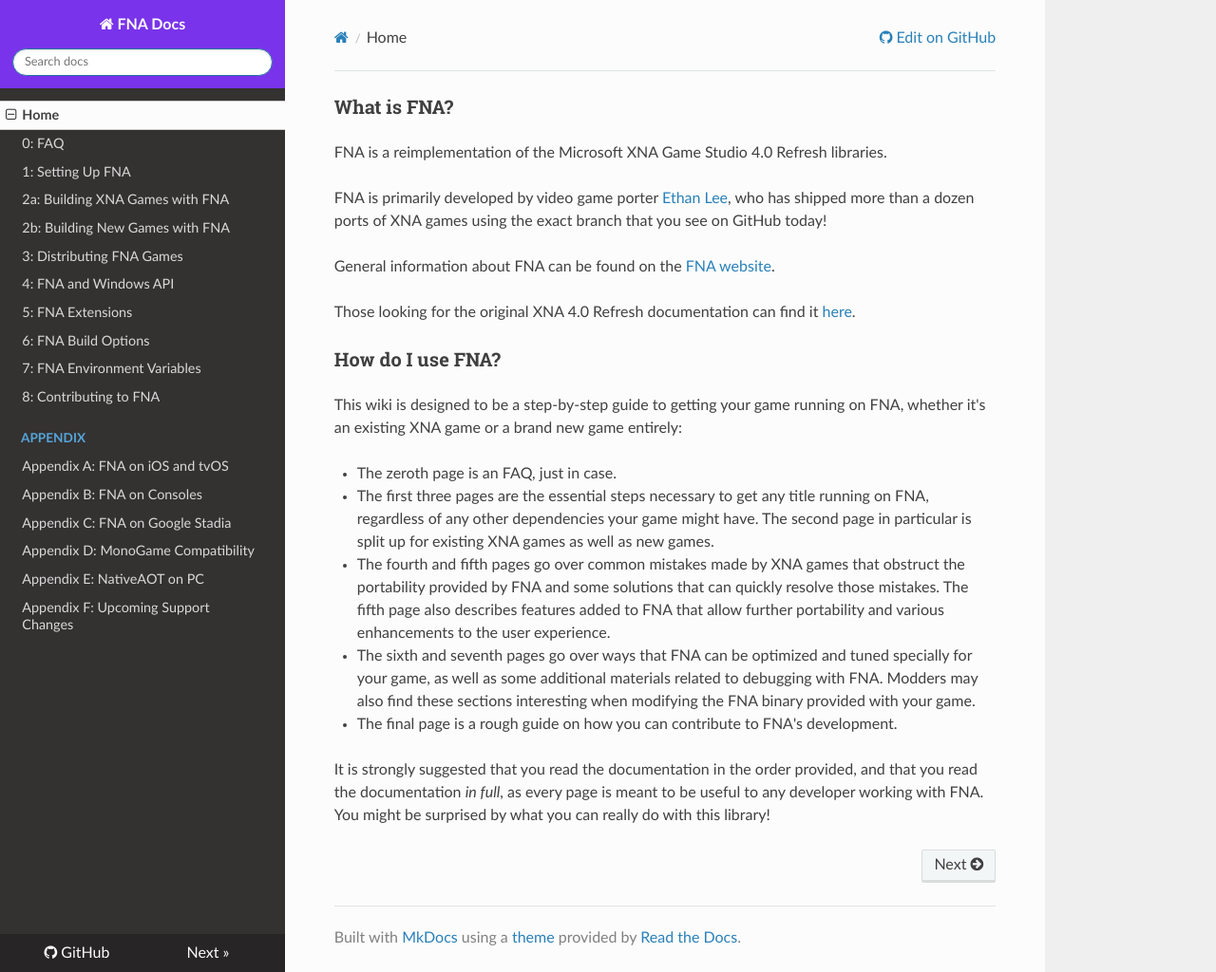
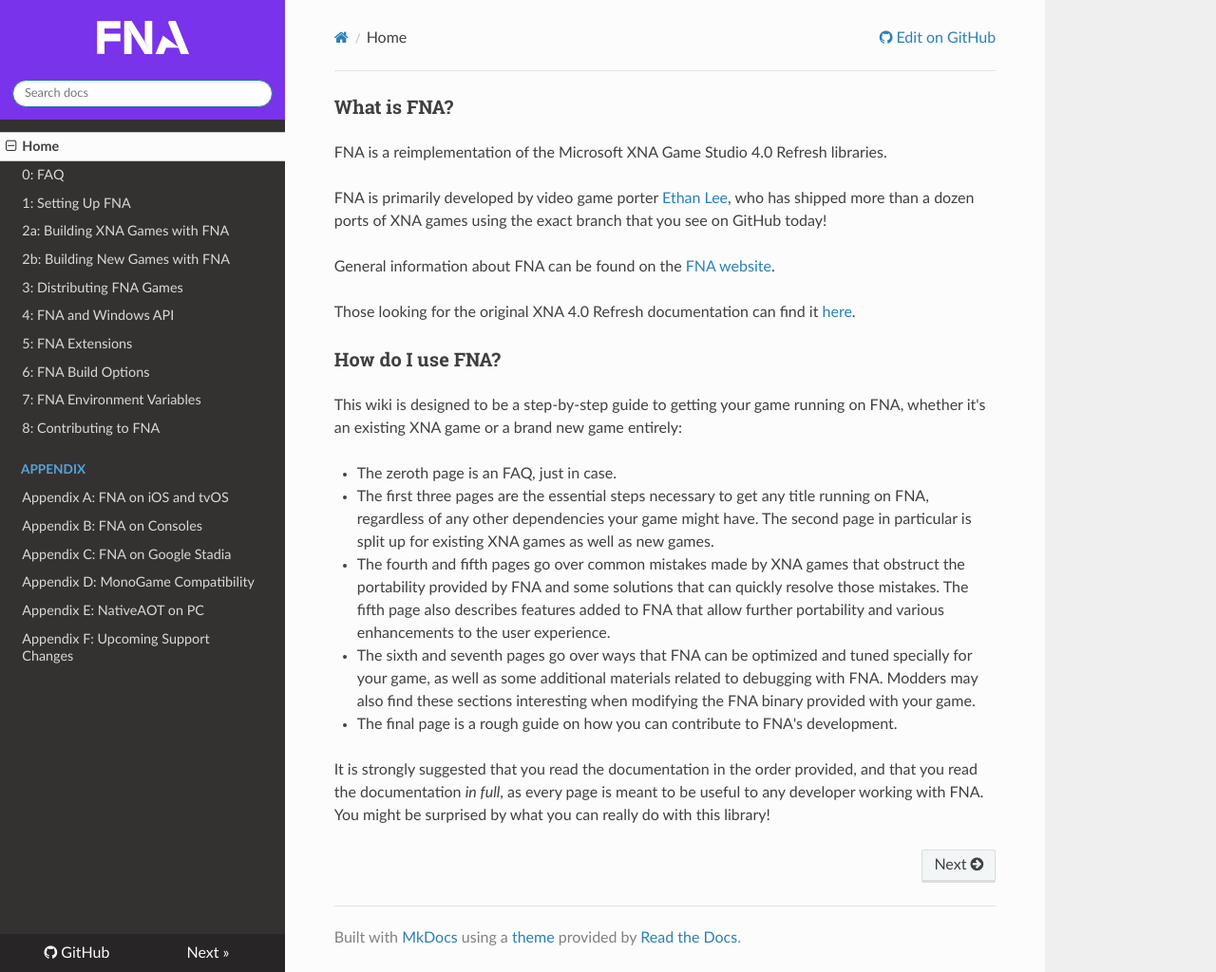
Before and after one commit to FNA-XNA/docs, an MkDocs documentation site: the page built from docs/index.md, in a window 1280 px wide and 1024 px high. Shown: the whole window at 95% size. Built offline with MkDocs 1.6.1, drawn with Linux system fonts in a browser that asks for light colours; nearby versions of some CDN libraries.

Commit message:
added logo to docs

```diff
--- a/mkdocs.yml
+++ b/mkdocs.yml
@@ -6,6 +6,7 @@
 
 theme:
   name: readthedocs
+  logo: img/logo.png
 
 extra_css:
   - css/styles.css
```
Also changed, not shown: docs/img/logo.png (added).
